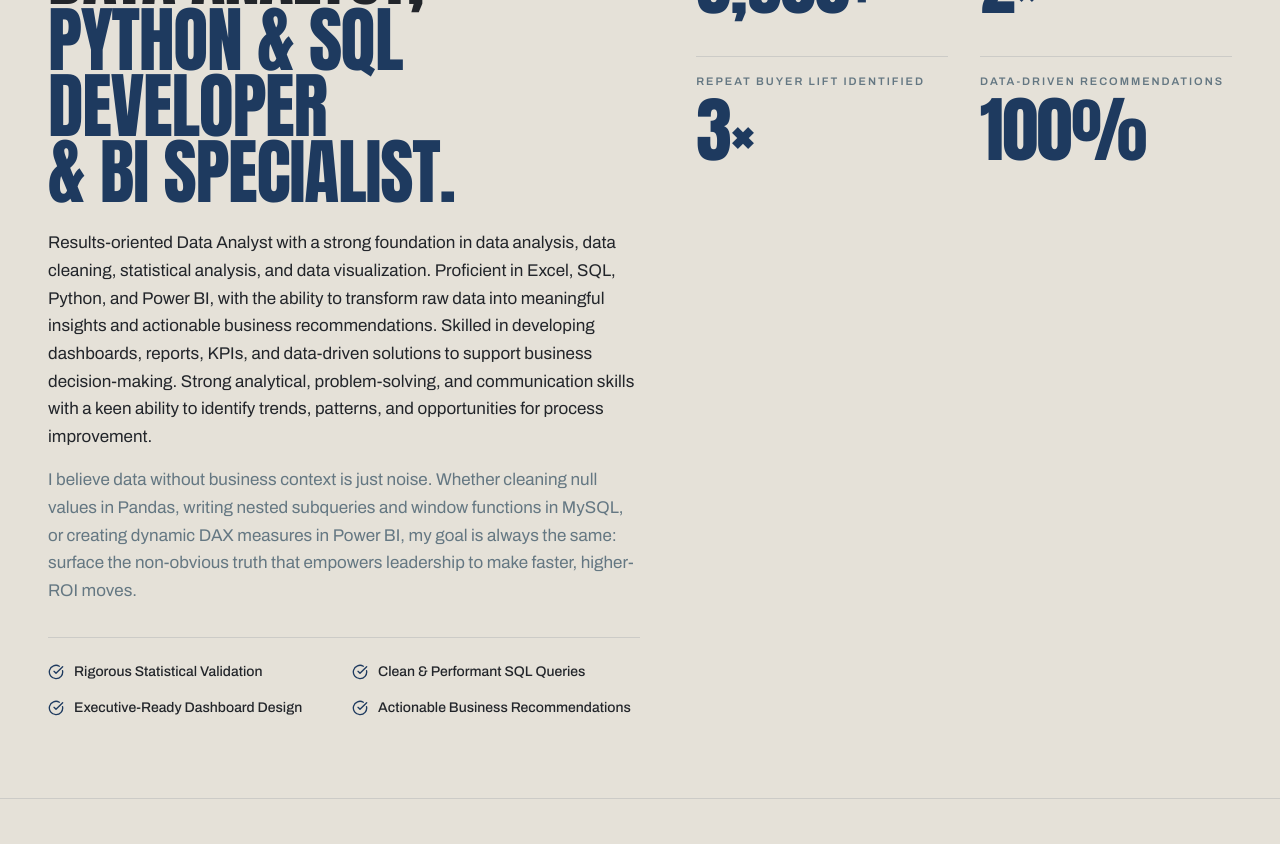
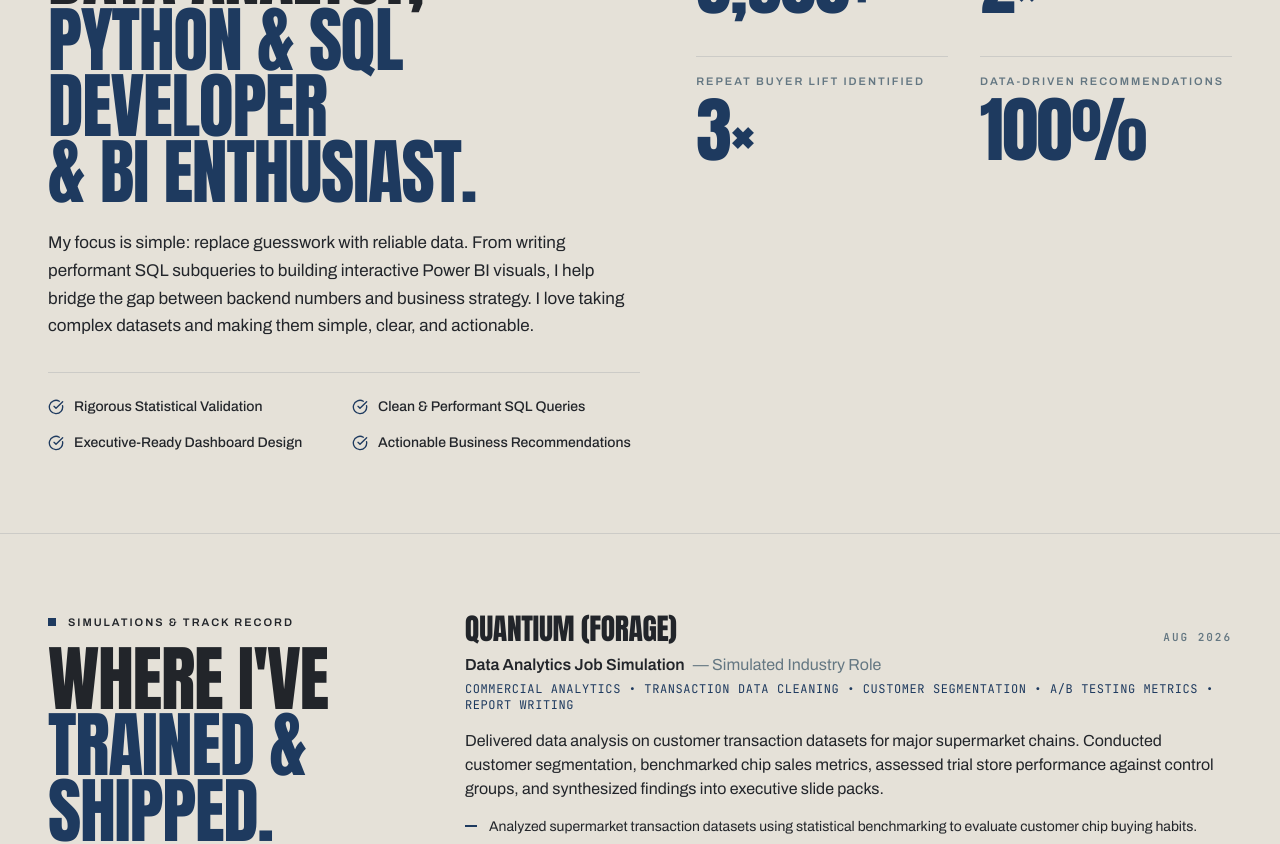
Before and after one commit to lochanhavalimane-pixel/Data_Analyst_Portfolio, a React (Vite) app: page / in a window 1280 px wide. Shown: the part 1040-1884 px from the top of the page. Built offline with nearby package versions, Linux system fonts and the light colour scheme.

Commit message:
Updated About Me section and copy for Data Analyst role

```diff
--- a/src/components/About.jsx
+++ b/src/components/About.jsx
@@ -19,16 +19,13 @@ export default function About() {
               <span className="block">
                 <span className="block text-ink">DATA ANALYST,</span>
                 <span className="block text-primary">PYTHON & SQL DEVELOPER</span>
-                <span className="block text-primary">& BI SPECIALIST.</span>
+                <span className="block text-primary">& BI ENTHUSIAST.</span>
               </span>
             </RevealItem>
 
             <ScrollReveal className="mt-6 space-y-4 text-ink/80 text-base sm:text-[1.0625rem] leading-relaxed">
               <RevealItem as="p">
-                {profileData.summary}
-              </RevealItem>
-              <RevealItem as="p" className="text-muted">
-                I believe data without business context is just noise. Whether cleaning null values in Pandas, writing nested subqueries and window functions in MySQL, or creating dynamic DAX measures in Power BI, my goal is always the same: surface the non-obvious truth that empowers leadership to make faster, higher-ROI moves.
+                My focus is simple: replace guesswork with reliable data. From writing performant SQL subqueries to building interactive Power BI visuals, I help bridge the gap between backend numbers and business strategy. I love taking complex datasets and making them simple, clear, and actionable.
               </RevealItem>
             </ScrollReveal>
 
```
